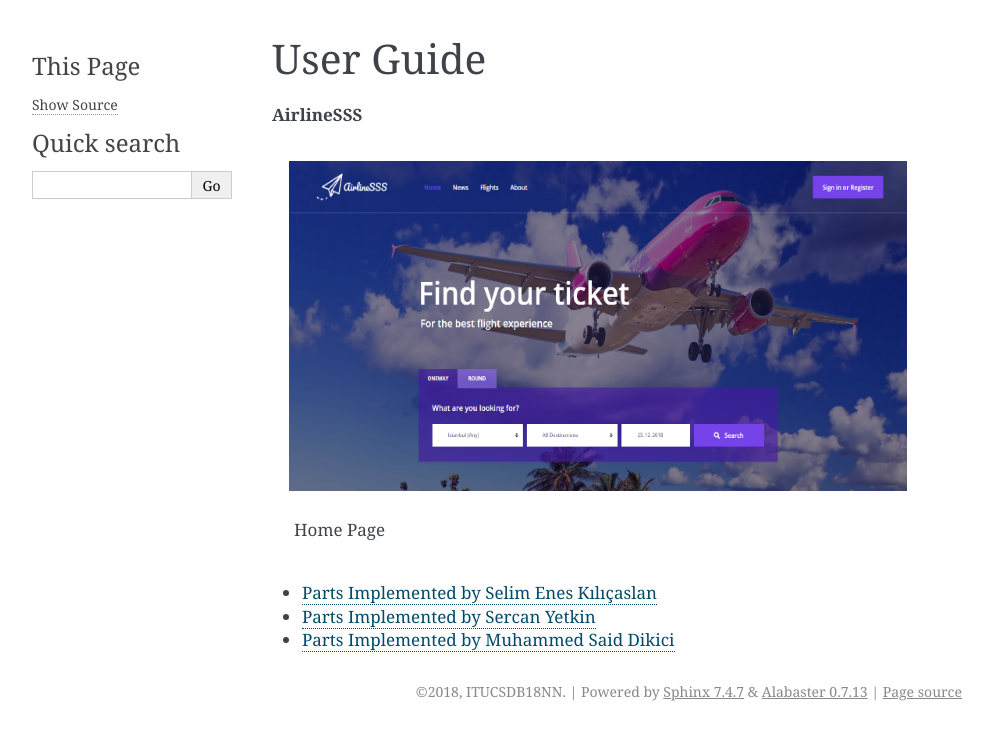
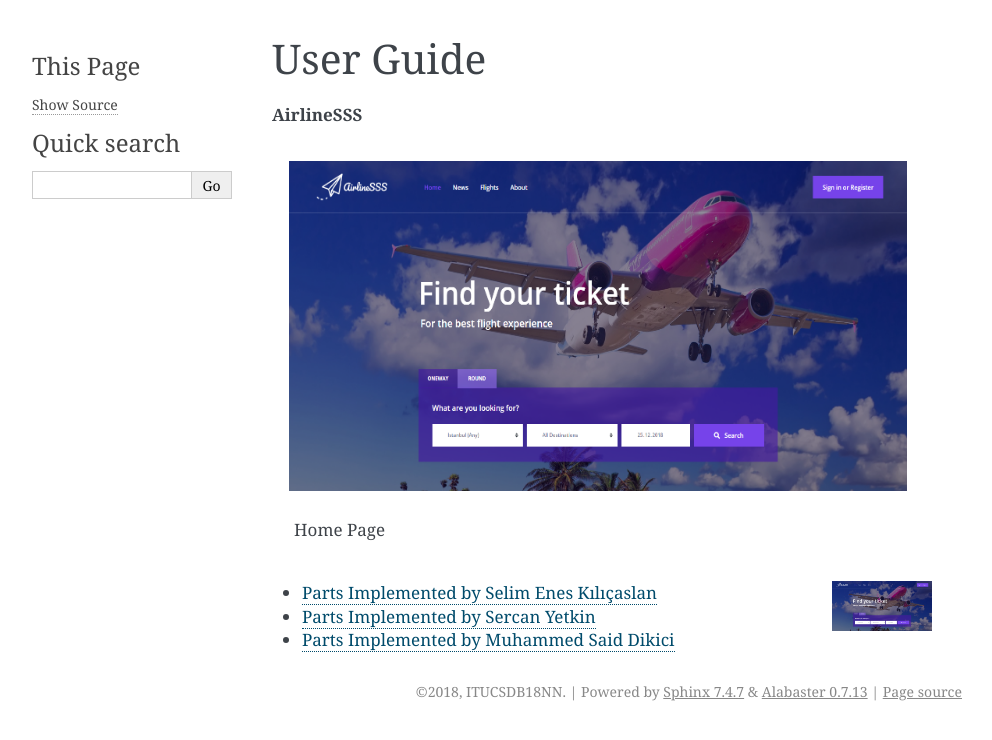
Before and after one commit to itucsdb18132/AirlineSSS, a Sphinx documentation site: the page built from docs/source/User/index.rst, in a window 1280 px wide. Shown: the top 740 px of the page, without its empty margins (148-1140 px from the left). Built offline with Sphinx 7.4.7, drawn with Linux system fonts in a browser that asks for light colours.

Commit message:
Update index.rst

```diff
--- a/docs/source/User/index.rst
+++ b/docs/source/User/index.rst
@@ -13,6 +13,12 @@ User Guide
   :align: left
 
   Home Page
+.. image:: Images/homepage.png
+  :width: 200px
+  :height: 100px
+  :scale: 50 %
+  :alt: alternate text
+  :align: right
 
 
 
```
